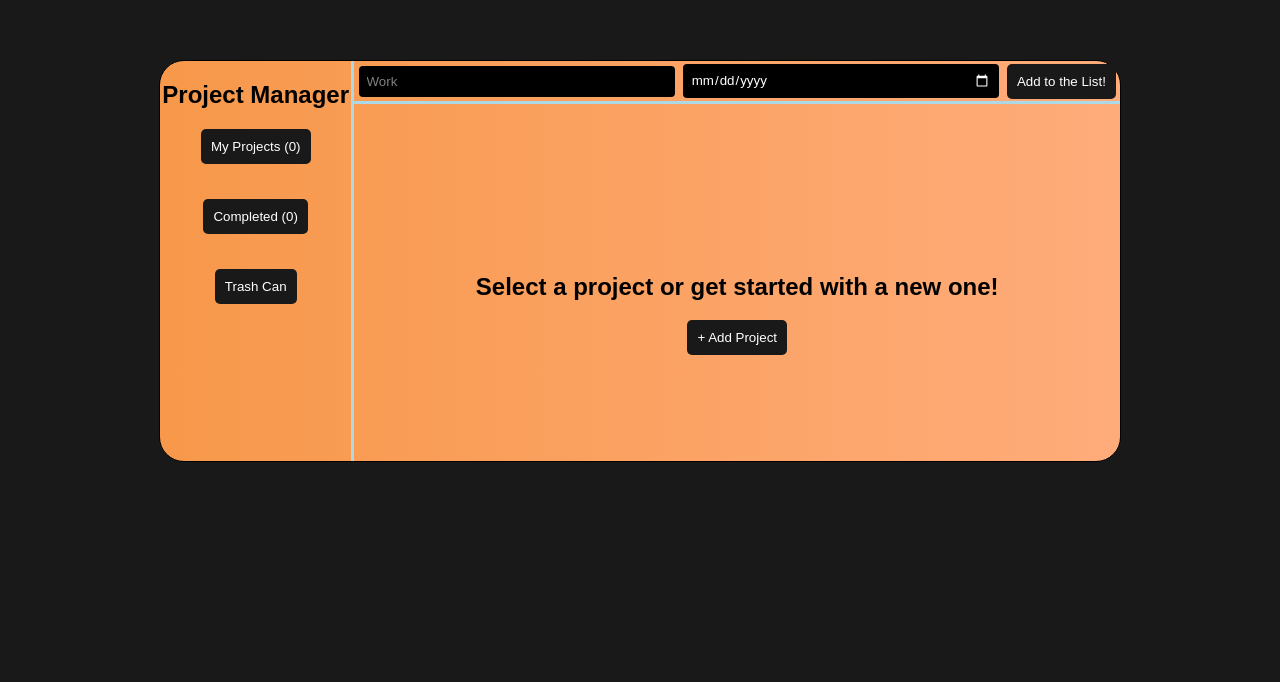
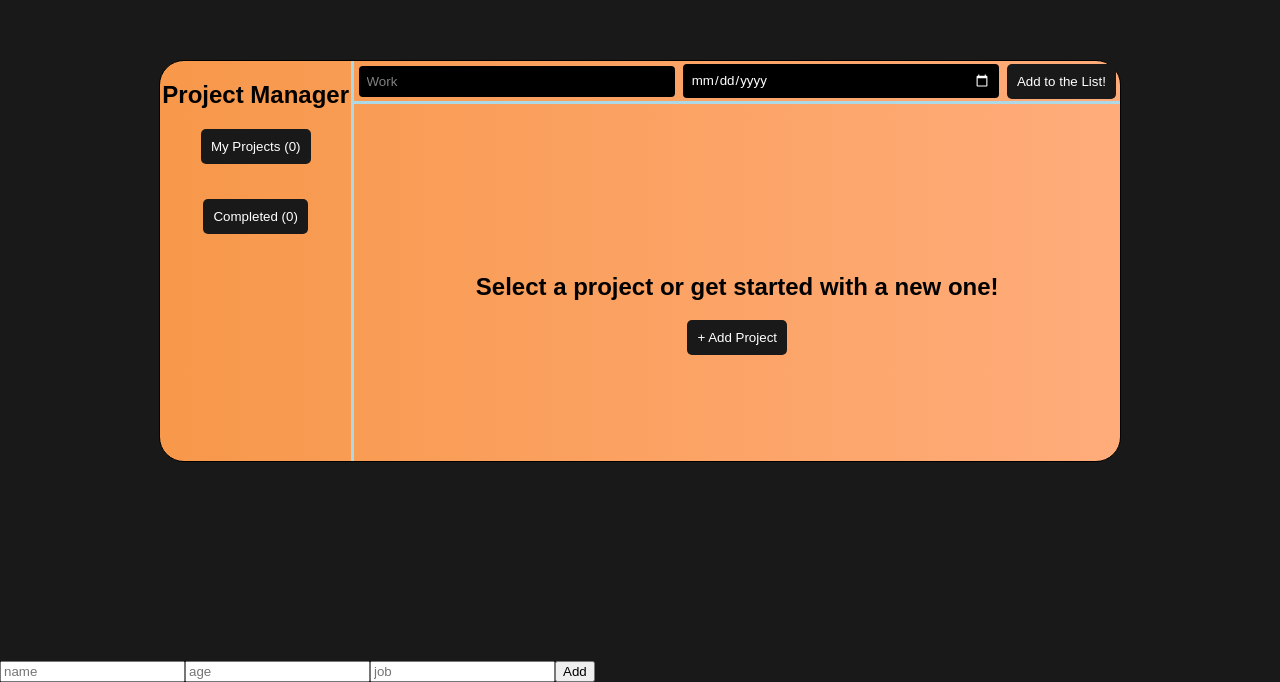
Before and after one commit to guvenfazli/To-Do-List-w-React, a React (Create React App) app in the folder theater/: page / in a window 1280 px wide. Shown: the part 139-821 px from the top of the page. Before the commit the page ends 800 px from the top, so only its background shows below. Built offline with nearby package versions, Linux system fonts and the light colour scheme; a web font is replaced by a local one.

Commit message:
Test is done, will create new data structure

```diff
--- a/theater/src/App.jsx
+++ b/theater/src/App.jsx
@@ -9,26 +9,59 @@ import Welcome from './Components/Welcome';
 
 
 
+const deneme = {
+  adult: [{name: '', age: '', job: ''}],
+  child: [{name: '', age: '', gender: ''}]
+}
 
+deneme.adult.push({name: 'Güven', age: 24, job: 'frontend'})
 
-
+console.log(deneme)
 
 function App() {
 
  const workTitle = useRef();
  const workDate = useRef();
+ const workDesc = useRef();
  const guestName = useRef();
  const guestAge = useRef();
 
  const [work, setWork] = useState({
   work: '',
   date: '',
+  description: ''
  })
+
+ function createWork(){
+  setWork((prev) => {
+    return {
+      ...prev,
+      work: workTitle.current.value,
+      date: workDate.current.value,
+      description: workDesc.current.value
+    }
+  })
+ }
+
 
  const [taskList, setTaskList] = useState({
   available: [],
   completed: []
  })
+
+ const [testList, setTestList] = useState({
+  avl: [],
+  comp: []
+ })
+
+ function addTestList(){
+  setTestList((prev) => {
+    let updatedList = {...prev}
+    updatedList.avl = [updatedList.avl, work]
+    updatedList.comp = [updatedList.comp]
+    return updatedList;
+  })
+ }
 
  const [removeAnim, setRemoveAnim] = useState(true)
 
@@ -68,7 +101,6 @@ function App() {
 
  function markAsCompleted(index){
   setRemoveAnim(false)
-
   setTimeout(() => {
     setTaskList((prev) => {
       let updatedTask = {...prev}
@@ -178,15 +210,6 @@ function App() {
  }
 
 
- function createWork(){
-  setWork((prev) => {
-    return {
-      ...prev,
-      work: workTitle.current.value,
-      date: workDate.current.value
-    }
-  })
- }
 
 
  function addToList(){
@@ -252,7 +275,6 @@ function App() {
             <h2>Project Manager</h2>
             <button onClick={() => setRenderTask('available')}>My Projects ({taskList.available.length})</button>
             <button onClick={() => setRenderTask('completed')}>Completed ({taskList.completed.length})</button>
-            <button>Trash Can</button>
           </nav>
 
           <div className='current-page'>
@@ -288,6 +310,12 @@ function App() {
 
       </section>
 
+      {testList.avl.map((row) => <><p>{row.work}</p> <p>{row.date}</p> <p>{row.description}</p></>)}
+
+      <input type="text" placeholder='name' ref={workTitle} onChange={createWork} />
+      <input type="text" placeholder='age' ref={workDate} onChange={createWork}/>
+      <input type="text" placeholder='job' ref={workDesc} onChange={createWork}/>
+      <button onClick={addTestList}>Add</button>
 
 
 
```
